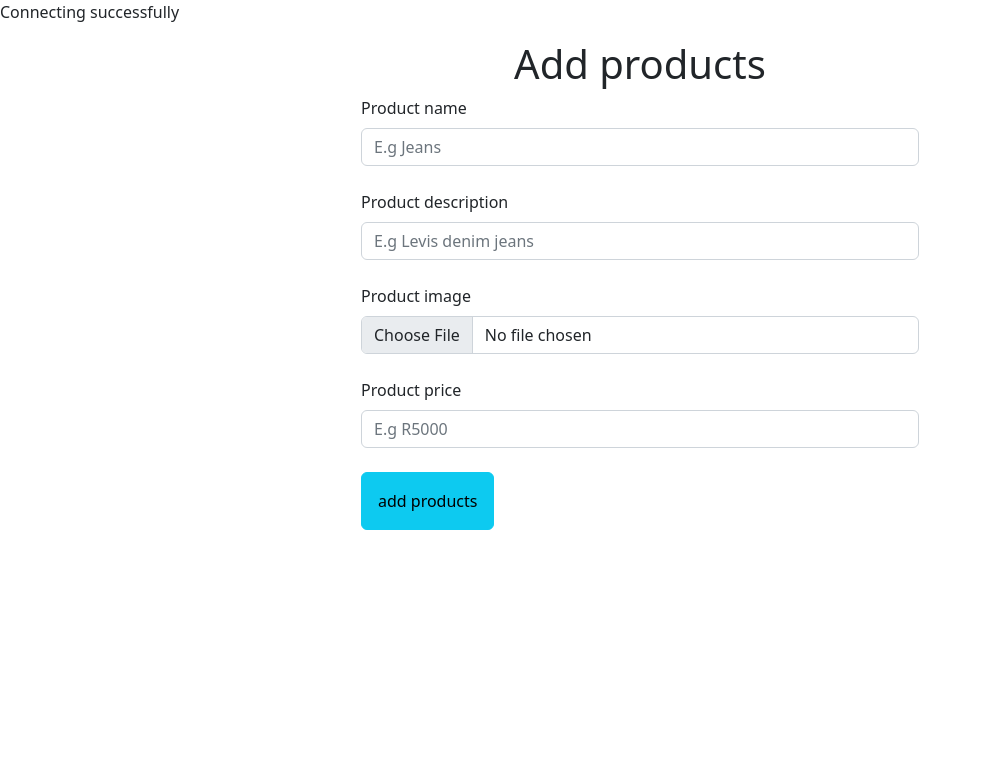
After one commit to xolani-mokJS/fullstack-ecommerce-sstore, a PHP site: page /admin/add_products.php in a window 1280 px wide. The commit adds this page. Shown: the top 775 px of the page, without its empty margins (0-981 px from the left). Run offline with PHP 8.4, Linux system fonts and the light colour scheme; some libraries are stand-ins or nearby versions.

Commit message:
connect db

```diff
--- /dev/null
+++ b/admin/add_products.php
@@ -0,0 +1,81 @@
+<?php
+include('../includes/connect.php');
+
+if (isset($_POST['add_products'])){
+
+    $product_name = $_POST['product_name'];
+    $product_description = $_POST['product_description'];
+    $product_price = $_POST['product_price'];
+
+    // images
+    $product_image = $_POST['product_image']['name'];
+
+    //temp name
+    $product_image = $_POST['product_image']['tmp_name'];
+
+
+}
+?>
+
+<!DOCTYPE html>
+<html lang="en">
+<head>
+    <meta charset="UTF-8">
+    <meta http-equiv="X-UA-Compatible" content="IE=edge">
+    <script src="https://kit.fontawesome.com/45c92c3ef1.js" crossorigin="anonymous"></script>
+    <!-- CSS only -->
+    <link href="https://cdn.jsdelivr.net/npm/bootstrap@5.2.3/dist/css/bootstrap.min.css" rel="stylesheet" integrity="sha384-rbsA2VBKQhggwzxH7pPCaAqO46MgnOM80zW1RWuH61DGLwZJEdK2Kadq2F9CUG65" crossorigin="anonymous">
+    <meta name="viewport" content="width=device-width, initial-scale=1.0">
+    <title>Add products</title>
+</head>
+<body>
+
+<div class="container mt-3">
+    <h1 class="text-center">Add products</h1>
+
+    <!-- form -->
+    <form action="" method="post" enctype="multipart/form-data">
+        <!-- title -->
+        <div class="form-outline mb-4 w-50 m-auto">
+            <label for="product_name" class="form-label">Product name</label>
+            <input placeholder="E.g Jeans" type="text" name="product_name" id="product_name" class="form-control" autocomplete="off" required>
+        </div>
+
+        <!-- description -->
+        <div class="form-outline mb-4 w-50 m-auto">
+            <label for="product_description" class="form-label">Product description</label>
+            <input placeholder="E.g Levis denim jeans" type="text" name="product_description" id="product_description" class="form-control" autocomplete="off" required>
+        </div>
+
+        <!-- image  -->
+        <div class="form-outline mb-4 w-50 m-auto">
+            <label for="product_image" class="form-label">Product image</label>
+            <input placeholder="E.g Levis denim jeans" type="file" name="product_image" id="product_image" class="form-control" required>
+        </div>
+
+        <!-- price  -->
+        <div class="form-outline mb-4 w-50 m-auto">
+            <label for="product_price" class="form-label">Product price</label>
+            <input placeholder="E.g R5000" type="number" name="product_price" id="product_price" class="form-control" autocomplete="off" required>
+        </div>
+
+        <!-- submit  -->
+        <div class="form-outline mb-4 w-50 m-auto">
+            <input type="submit" name="add_products" id="add_products" class="btn btn-info mb-3 p-3" value="add products">
+        </div>
+
+
+    </form>
+</div>
+
+
+
+
+
+
+
+
+<!-- JavaScript Bundle with Popper -->
+<script src="https://cdn.jsdelivr.net/npm/bootstrap@5.2.3/dist/js/bootstrap.bundle.min.js" integrity="sha384-kenU1KFdBIe4zVF0s0G1M5b4hcpxyD9F7jL+jjXkk+Q2h455rYXK/7HAuoJl+0I4" crossorigin="anonymous"></script>
+</body>
+</html>
--- /dev/null
+++ b/includes/connect.php
@@ -0,0 +1,15 @@
+<?php
+
+$con=mysqli_connect('localhost', 'root', '', 'onlineshop' );
+if($con){
+    echo 'Connecting successfully';
+} else  {
+    echo 'Connecting unsuccessful';
+    }
+
+
+
+
+
+
+?>
```
Also changed, not shown: admin/index.php (+13 -1 lines).
